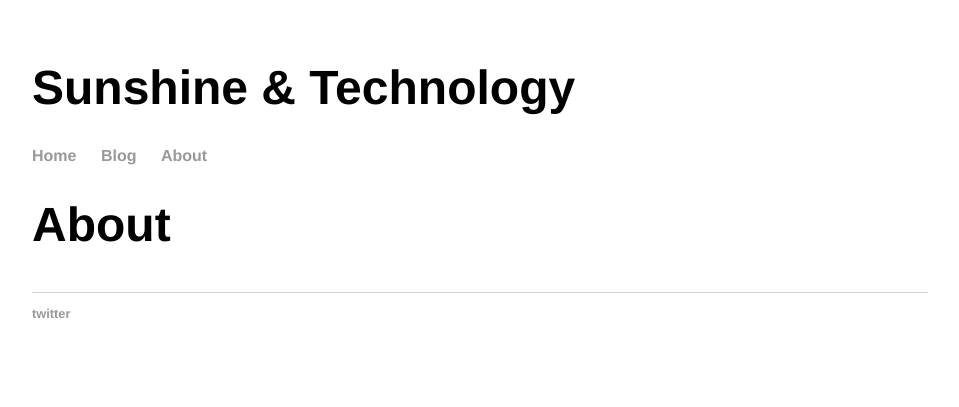
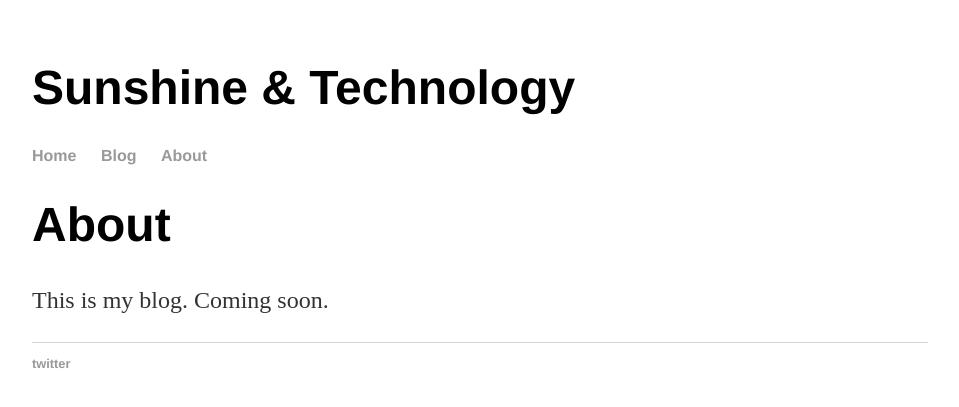
Before and after one commit to camblyth/camblyth.github.io, a Jekyll site: the page built from about/index.html, in a window 1280 px wide. Shown: the top 407 px of the page, without its empty margins (160-1119 px from the left). Built offline with Jekyll 4.4.1, drawn with Linux system fonts in a browser that asks for light colours.

Commit message:
Update index.html

```diff
--- a/about/index.html
+++ b/about/index.html
@@ -3,4 +3,4 @@ layout: default
 title: About – Sunshine & Technology
 ---
 	<h1>About</h1>
-	<ul class="posts">
+	<p>This is my blog. Coming soon.</a></p>
```
